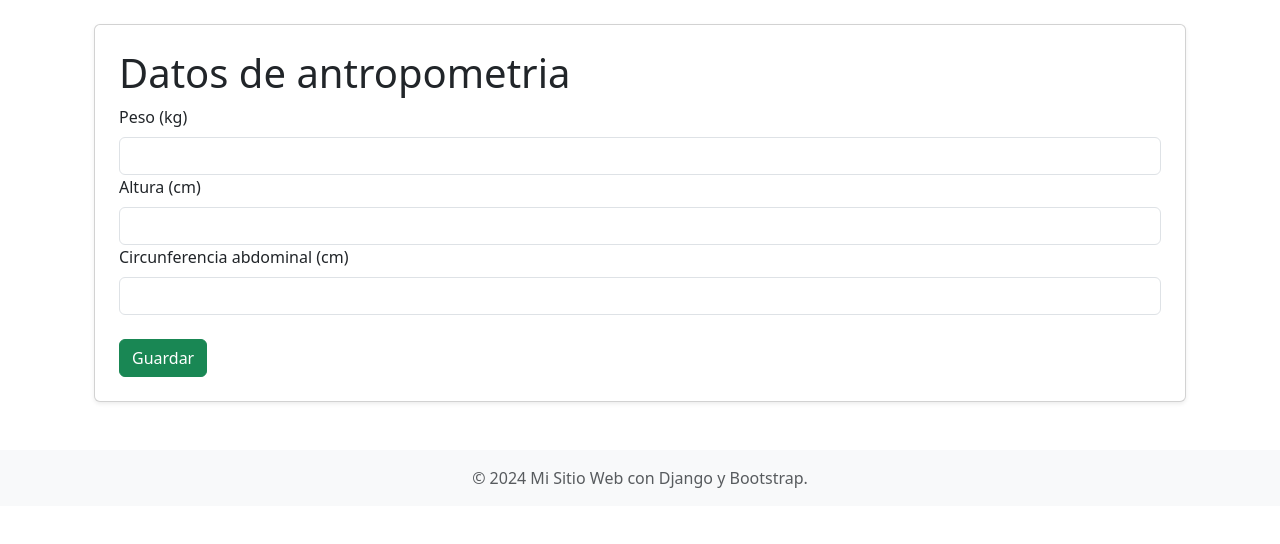
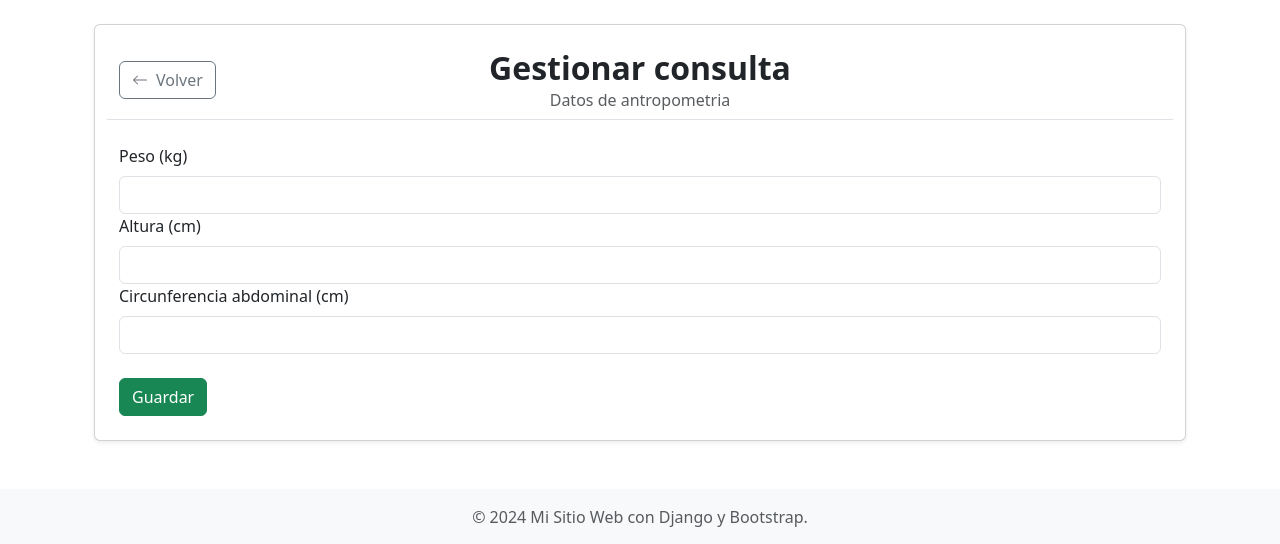
Before and after one commit to exebrites/sistema_nutricion, a Django app: page /crear_atropometria/ in a window 1280 px wide. Shown: the part 56-600 px from the top of the page. Run offline with Django 5.2, Linux system fonts and the light colour scheme; parts of the project's set-up code (start-up, migrations or seed data) failed here and were passed over.

Commit message:
feat:coantropometria

```diff
--- a/nutricion/templates/consultas/antropometria.html
+++ b/nutricion/templates/consultas/antropometria.html
@@ -1,7 +1,13 @@
 {% extends "base.html" %}
 
+
 {% block content %}
-    <h1>Datos de antropometria</h1>
+
+{% url 'index' as url_volver %}
+
+{% include 'components/page_header.html' with title="Gestionar consulta" subtitle="Datos de antropometria" back_url=url_volver %}
+
+
     <form action="{% url 'crear_atropometria' %}" method="post">
 
         {% csrf_token %}
```
